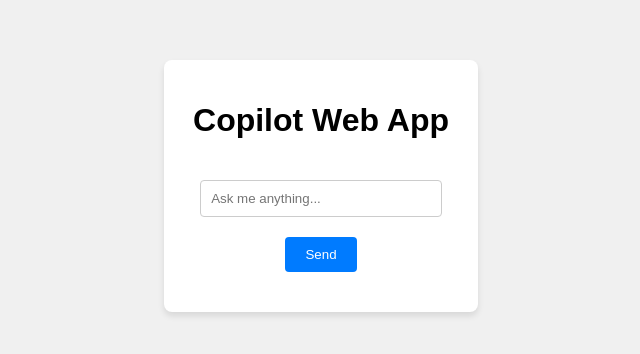
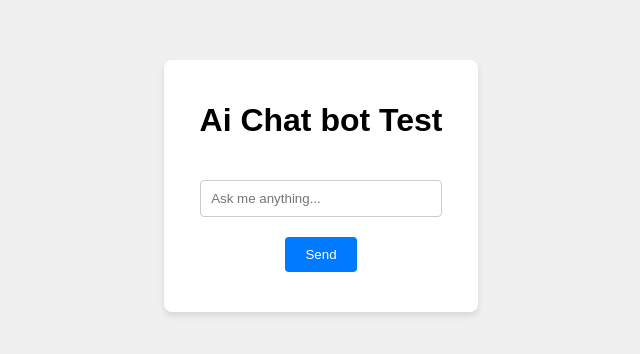
Before and after one commit to Jeysixczs/AI, a plain HTML site: page index.html in a window 1280 px wide. Shown: the part 214-568 px from the top of the page, without its empty margins (319-959 px from the left). Drawn offline with Linux system fonts and the light colour scheme.

Commit message:
Update index.html

```diff
--- a/index.html
+++ b/index.html
@@ -8,7 +8,7 @@
 </head>
 <body>
     <div id="app">
-        <h1>Copilot Web App</h1>
+        <h1>Ai Chat bot Test</h1>
         <input type="text" id="userInput" placeholder="Ask me anything...">
         <button id="sendButton">Send</button>
         <div id="response"></div>
```
